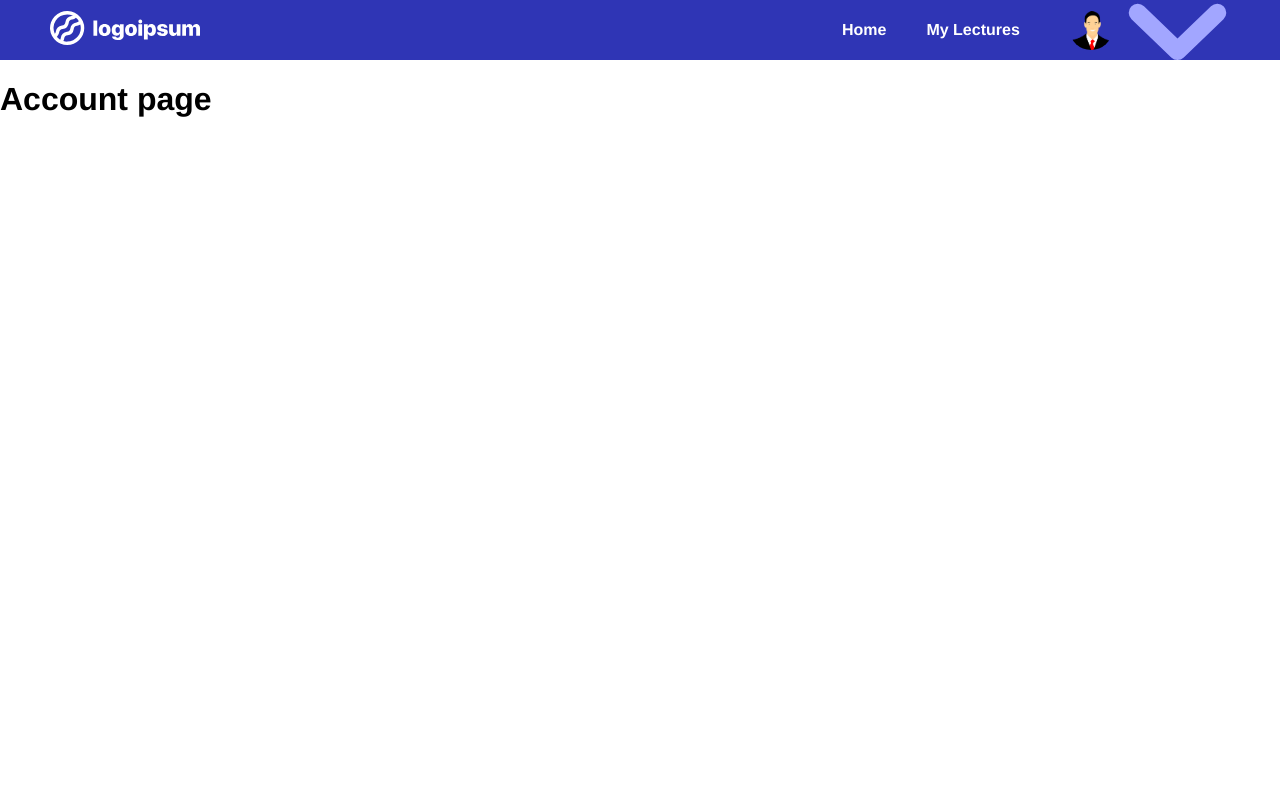
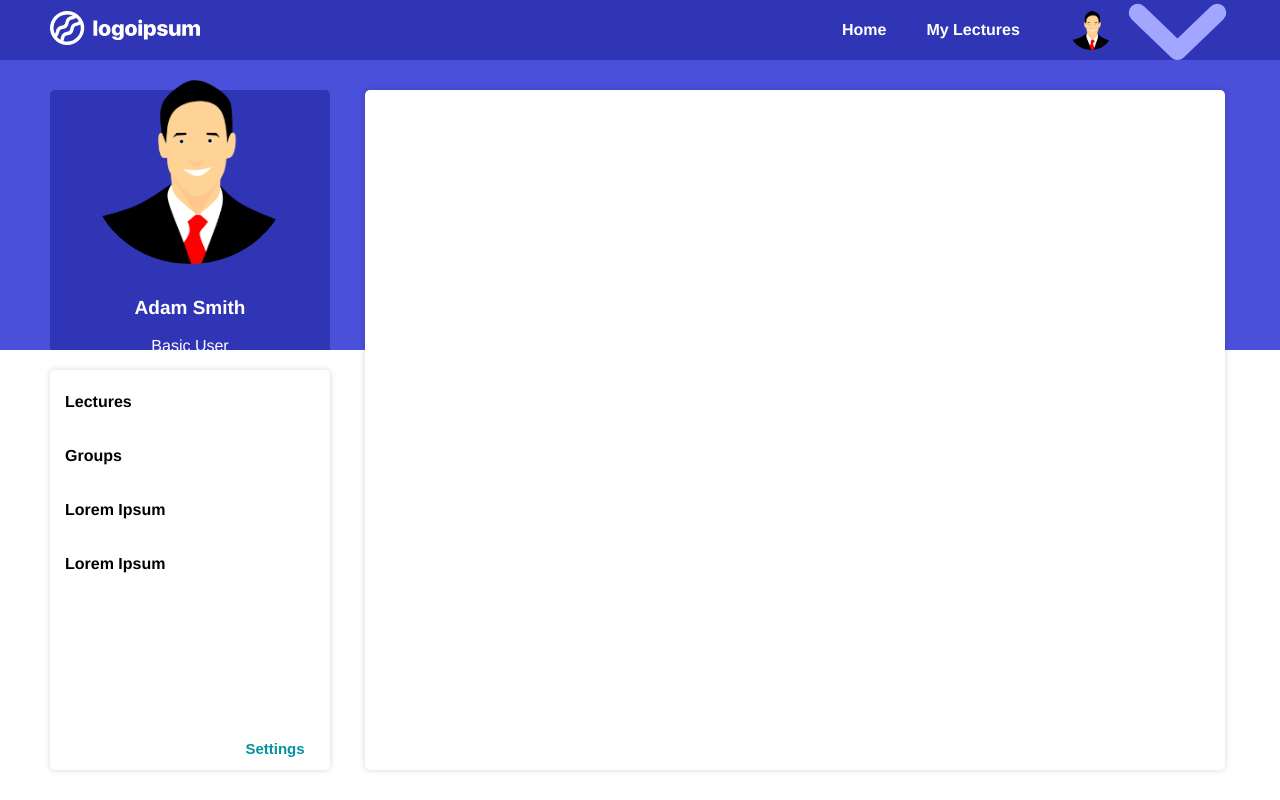
Before and after one commit to alkuca/Predavanja, a Vue app in the folder client/: page /account in a window 1280 px wide. Built offline with nearby package versions, Linux system fonts and the light colour scheme.

Commit message:
account page

```diff
--- a/client/src/components/Account.vue
+++ b/client/src/components/Account.vue
@@ -1,7 +1,28 @@
 <template>
     <div>
         <Navbar/>
-        <h1>Account page</h1>
+        <div class="section-left-container">
+            <div class="section-left">
+                <div class="lecturer-image-name">
+                    <img class="lecturer-image" src="../assets/profileImage.png" alt="lecturer"/>
+                    <h1>Adam Smith</h1>
+                    <p>Basic User</p>
+                </div>
+            </div>
+        </div>
+        <div class="section-bottom">
+            <nav>
+                <a>Lectures</a>
+                <a>Groups</a>
+                <a>Lorem Ipsum</a>
+                <a>Lorem Ipsum</a>
+            </nav>
+            <button>Settings</button>
+        </div>
+        <div class="section-right">
+
+        </div>
+
     </div>
 </template>
 
@@ -14,5 +35,77 @@
 </script>
 
 <style scoped>
-
+    .section-left-container{
+        padding:30px 50px 0 50px;
+        background: #4A50D9;
+    }
+    .section-left{
+        width:280px;
+        height:calc(40vh - 60px);
+        display: flex;
+        justify-content: center;
+        align-items: center;
+        border-radius: 5px 5px 0 0;
+        background: #2F35B5;
+    }
+    .lecturer-image-name{
+        display: flex;
+        justify-content: center;
+        align-items: center;
+        flex-direction: column;
+    }
+    .lecturer-image-name img{
+        margin-bottom:20px;
+        width:200px;
+        border-radius: 50%;
+    }
+    .lecturer-image-name h1{
+        font-size:19px;
+        color:white;
+    }
+    .lecturer-image-name p{
+        margin:5px;
+        color:white;
+    }
+    .section-right{
+        background: white;
+        width:calc(100% - 420px);
+        height:calc(100% - 120px);
+        position: absolute;
+        top:90px;
+        right:55px;
+        border-radius: 5px;
+        box-shadow: 0 0 6px rgba(0, 0, 0, 0.16);
+    }
+    .section-bottom{
+        width:280px;
+        height:calc(60vh - 80px);
+        background: white;
+        margin:20px 50px 0 50px;
+        display: flex;
+        flex-direction: column;
+        border-radius: 5px;
+        box-shadow: 0 0 6px rgba(0, 0, 0, 0.16);
+    }
+    .section-bottom nav{
+        display: flex;
+        flex-direction: column;
+        justify-content: space-between;
+        margin-top:5px;
+    }
+    .section-bottom nav a {
+        padding: 18px 15px;
+        font-weight: bold;
+    }
+    .section-bottom button{
+        align-self: flex-end;
+        width: 100px;
+        height:34px;
+        margin: auto 5px 5px 0;
+        border:none;
+        background:none;
+        color:#0093A4;
+        font-weight: bold;
+        font-size:15px;
+    }
 </style>
```
